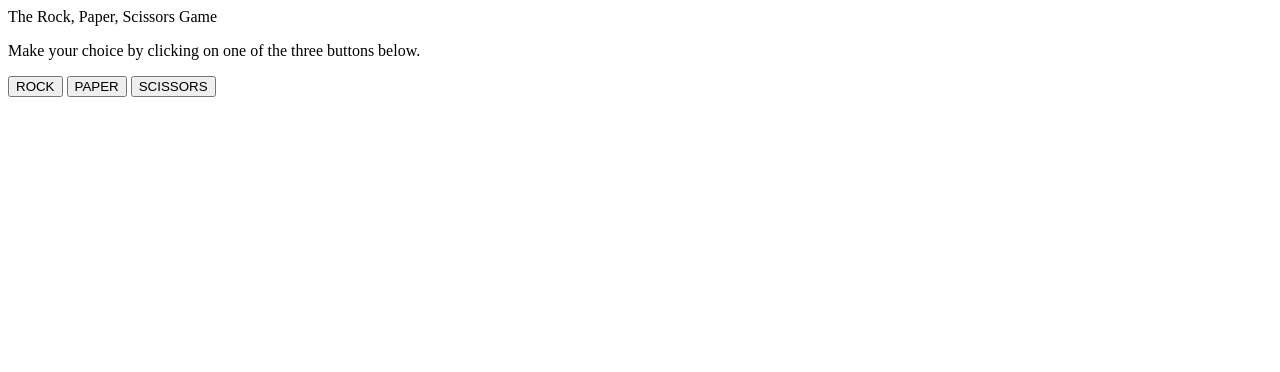
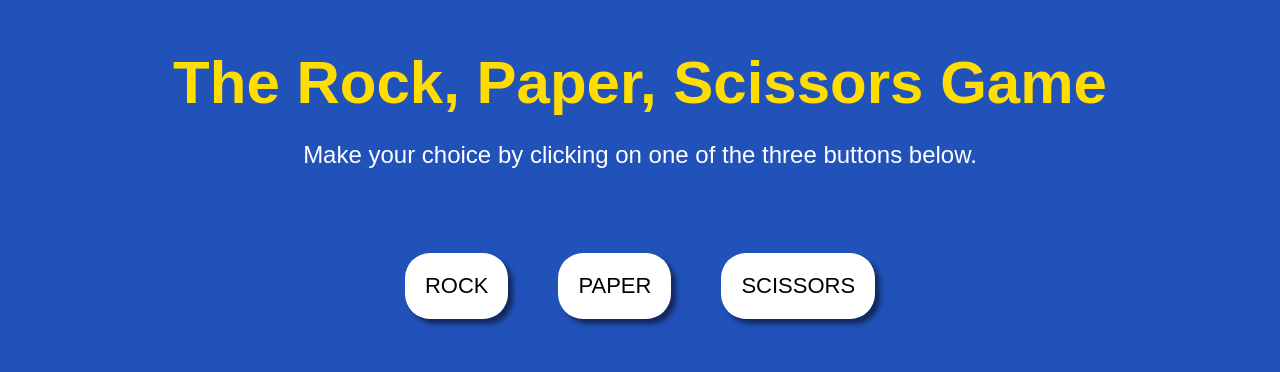
Before and after one commit to christinne-n/rockpaperscissors, a plain HTML site: page index.html in a window 1280 px wide. Drawn offline with Linux system fonts and the light colour scheme.

Commit message:
adding css to game

```diff
--- a/index.html
+++ b/index.html
@@ -9,15 +9,19 @@
 <body>
     <div class ="title"> The Rock, Paper, Scissors Game</div>
     <p>Make your choice by clicking on one of the three buttons below.</p>
-    <div id="results"></div>
-    <div id="score"></div>
-    <div id="winner"></div>
+    <div class ="scoreboard">
+        <div id="results"></div>
+        <div id="score"></div>
+        <div id="winner"></div>
+    </div>
     <div class = "gameoptions">
         <button class ="rock">ROCK</button>
         <button class = "paper">PAPER</button>
         <button class = "scissors">SCISSORS</button>
     </div>
-    <button id="restart" style="display:none;">RESTART GAME</button>
+    <div class = "restartbtn">
+        <button id="restart" style="display:none;">RESTART GAME</button>
+    </div>
     <script src = "script.js"></script>
 </body>
 </html>
--- a/styles.css
+++ b/styles.css
@@ -0,0 +1,51 @@
+*{
+    background-color: #2152BA;
+    font-family:Arial, Helvetica, sans-serif
+}
+.title{
+    font-size: 60px;
+    text-align: center;
+    padding-top: 40px;
+    color: #FFDD00;
+    font-weight: bold;
+}
+p{
+    font-size: 24px;
+    text-align: center;
+    color: #FFFFFF;
+}
+.scoreboard{
+    text-align: center;
+    padding: 30px;
+    font-size: 28px;
+    line-height: 2;
+    font-weight: bold;
+    color: #FFDD00;
+}
+.gameoptions{
+    text-align: center;
+    display: flex;
+    justify-content: center;
+    gap: 50px;
+}
+button{
+    background-color: #FFFFFF;
+    color: #000000;
+    border: none;
+    border-radius: 25px;
+    padding: 20px;
+    font-size: 22px;
+    box-shadow: 5px 5px 5px rgba(0, 0, 0, 0.5);
+}
+button:hover{
+    background-color: #D6D6D6;
+}
+button:active{
+    background-color: #919191;
+}
+.restartbtn{
+    display: flex;
+    justify-content: center;
+    padding-top: 50px;
+
+}
```
